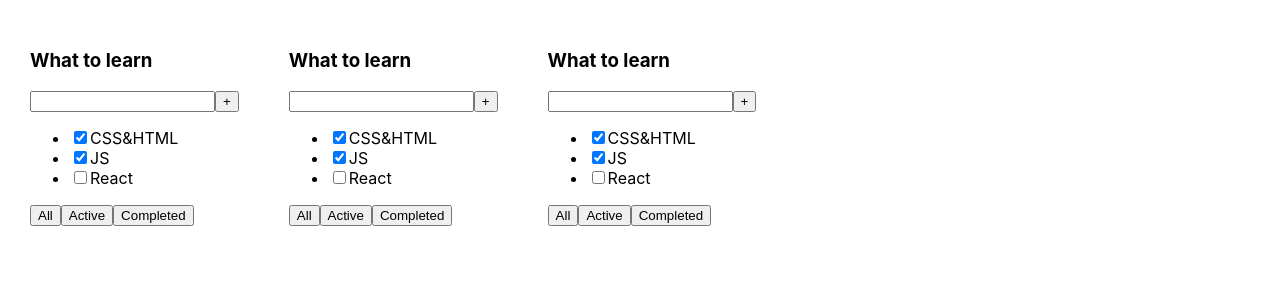
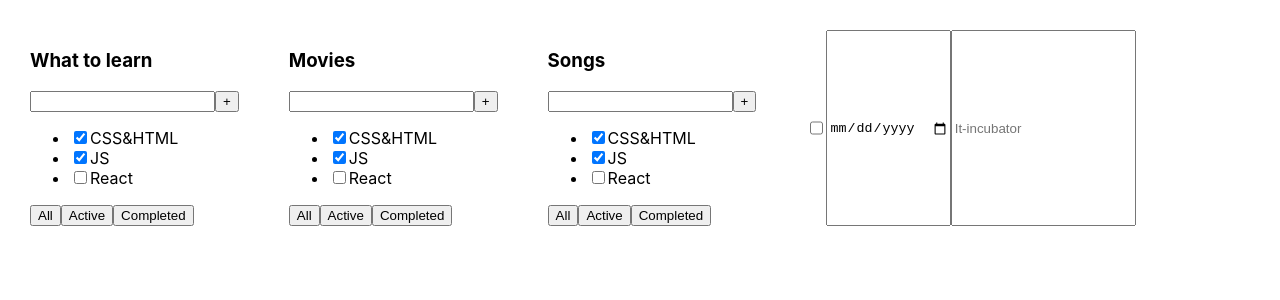
Before and after one commit to RuslanZhavoronkov/to-dolist_lesson_Dimych, a React (Create React App) app: page / in a window 1280 px wide. Shown: the top 300 px of the page. Built offline with nearby package versions, Linux system fonts and the light colour scheme.

Commit message:
PropsType

```diff
--- a/src/App.tsx
+++ b/src/App.tsx
@@ -5,10 +5,13 @@ import { Todolist } from "./Todolist";
 function App() {
   return (
     <div className="App">
-      <Todolist />
-      <Todolist />
+      <Todolist title="What to learn" />
+      <Todolist title="Movies" />
+      <Todolist title="Songs" />
 
-      <Todolist />
+      <input type="checkbox" />
+      <input type="date" />
+      <input placeholder="It-incubator" />
     </div>
   );
 }
--- a/src/Todolist.tsx
+++ b/src/Todolist.tsx
@@ -1,9 +1,13 @@
 import React from "react";
 
-export function Todolist() {
+type PropsType = {
+  title: string;
+};
+
+export function Todolist(props: PropsType) {
   return (
     <div>
-      <h3>What to learn</h3>
+      <h3>{props.title}</h3>
       <div>
         <input />
         <button>+</button>
```
